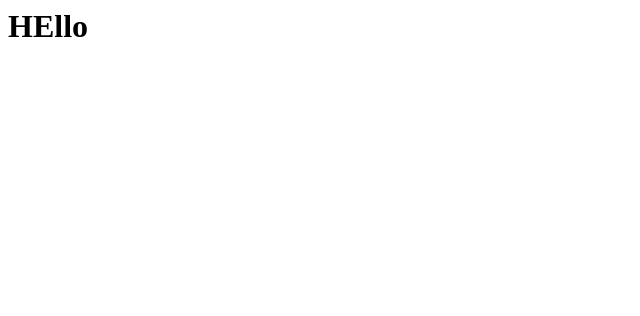
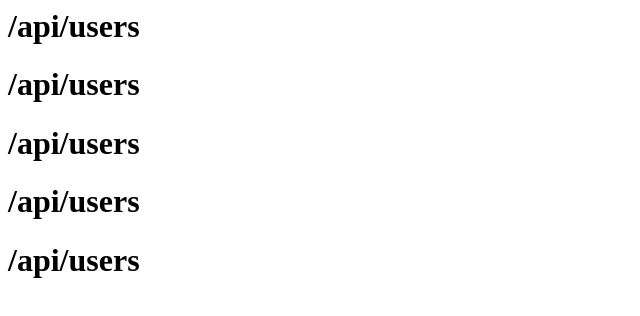
Before and after one commit to ssrahul96/PaymentNode, a website: page views/index.html in a window 1280 px wide. Shown: the whole page, without its empty margins (0-640 px from the left). Drawn offline with Linux system fonts and the light colour scheme.

Commit message:
updated index.html

```diff
--- a/views/index.html
+++ b/views/index.html
@@ -9,6 +9,10 @@
     <script src="main.js"></script> -->
 </head>
 <body>
-    <h1>HEllo</h1>
+    <h1>/api/users</h1>
+    <h1>/api/users</h1>
+    <h1>/api/users</h1>
+    <h1>/api/users</h1>
+    <h1>/api/users</h1>
 </body>
 </html>
```
